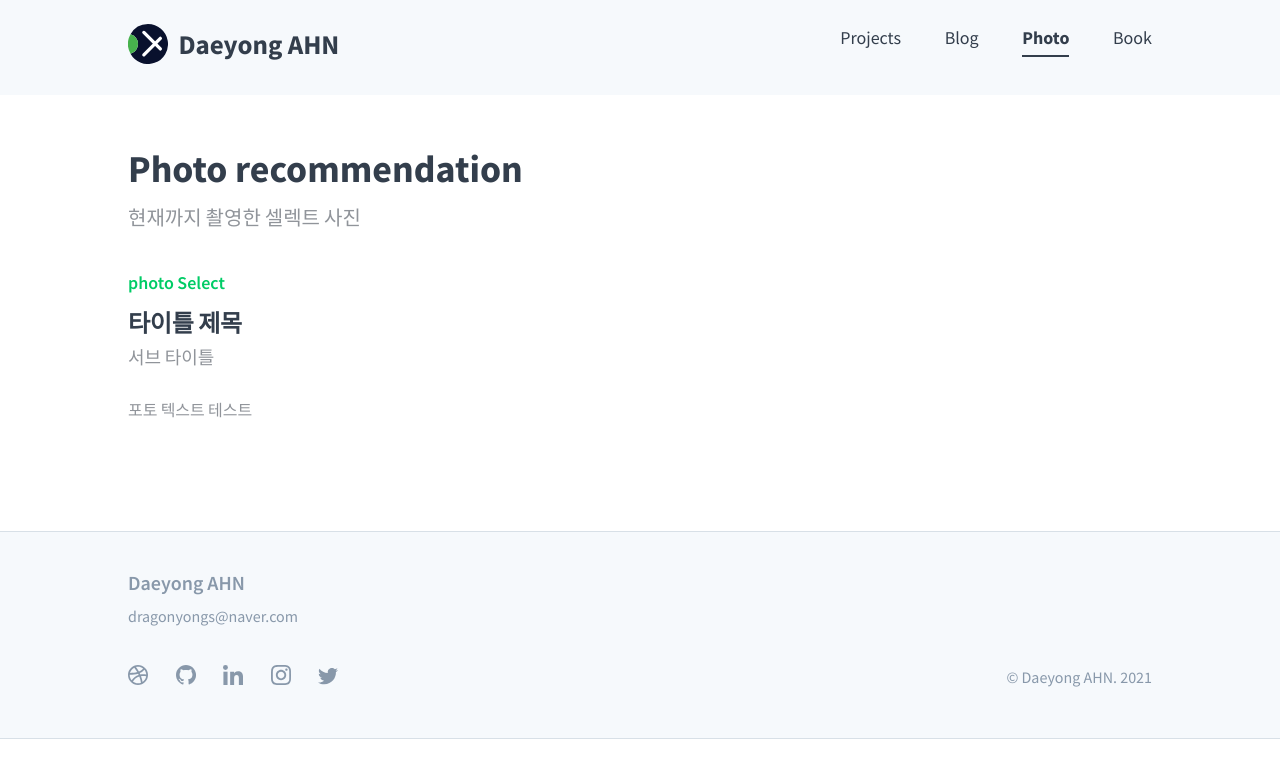
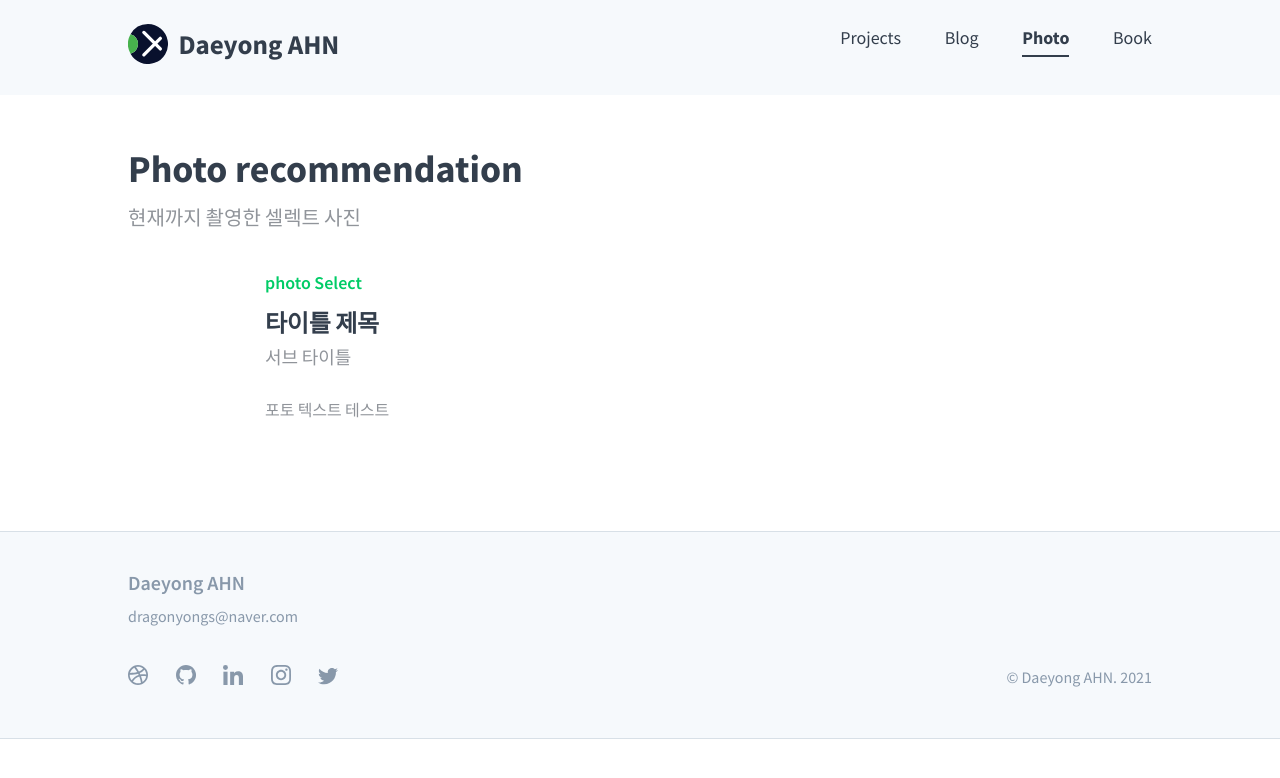
Before and after one commit to dragonyongs/daeyong.github.io, a Jekyll site: the page built from photo/index.md, in a window 1280 px wide. Shown: the top 778 px of the page. Built offline with Jekyll 4.4.1, drawn with Linux system fonts in a browser that asks for light colours.

Commit message:
Update _catalogue.scss

```diff
--- a/_sass/_catalogue.scss
+++ b/_sass/_catalogue.scss
@@ -1,4 +1,6 @@
 .catalogue {
+    margin: 0 auto;
+    width: 750px;
     &-item {
         border-bottom: 1px solid rgba(0,0,0,.07);
         padding: 36px 0;
```
